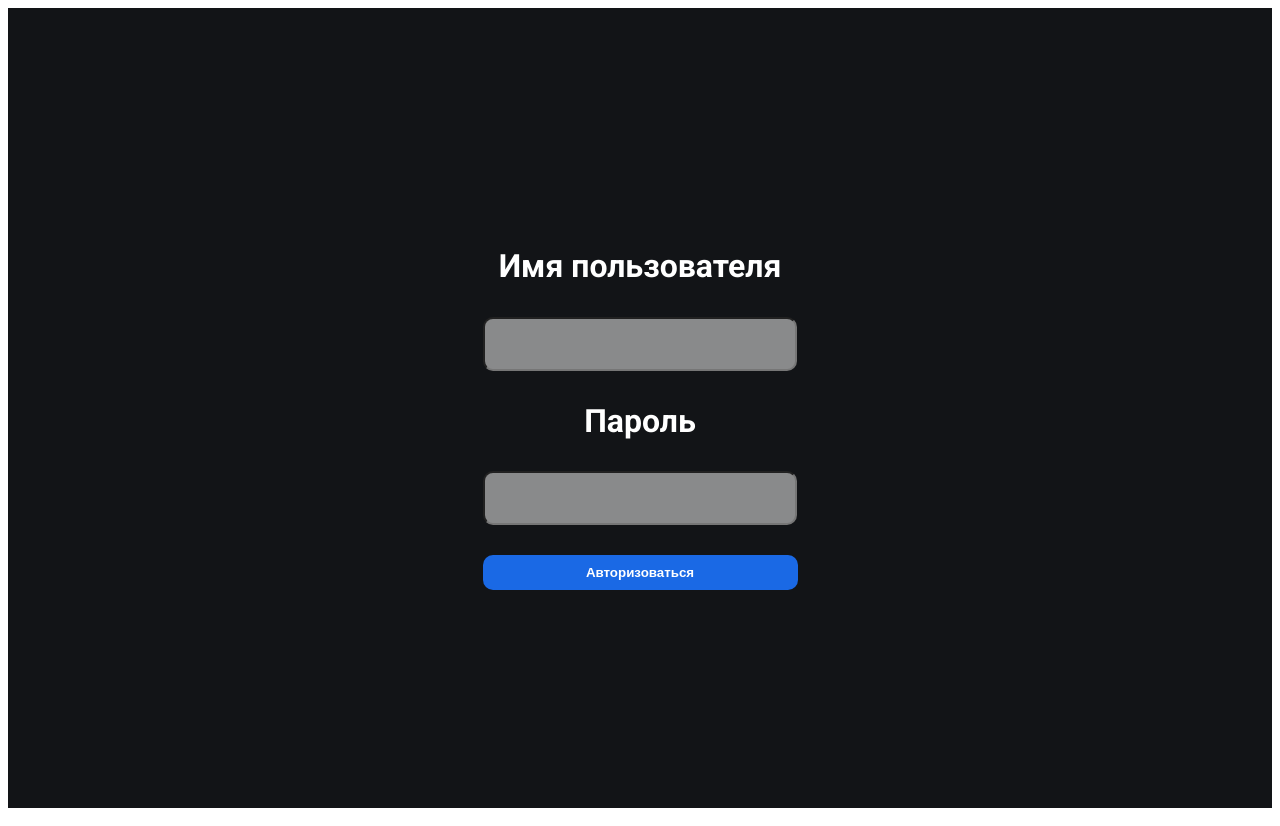
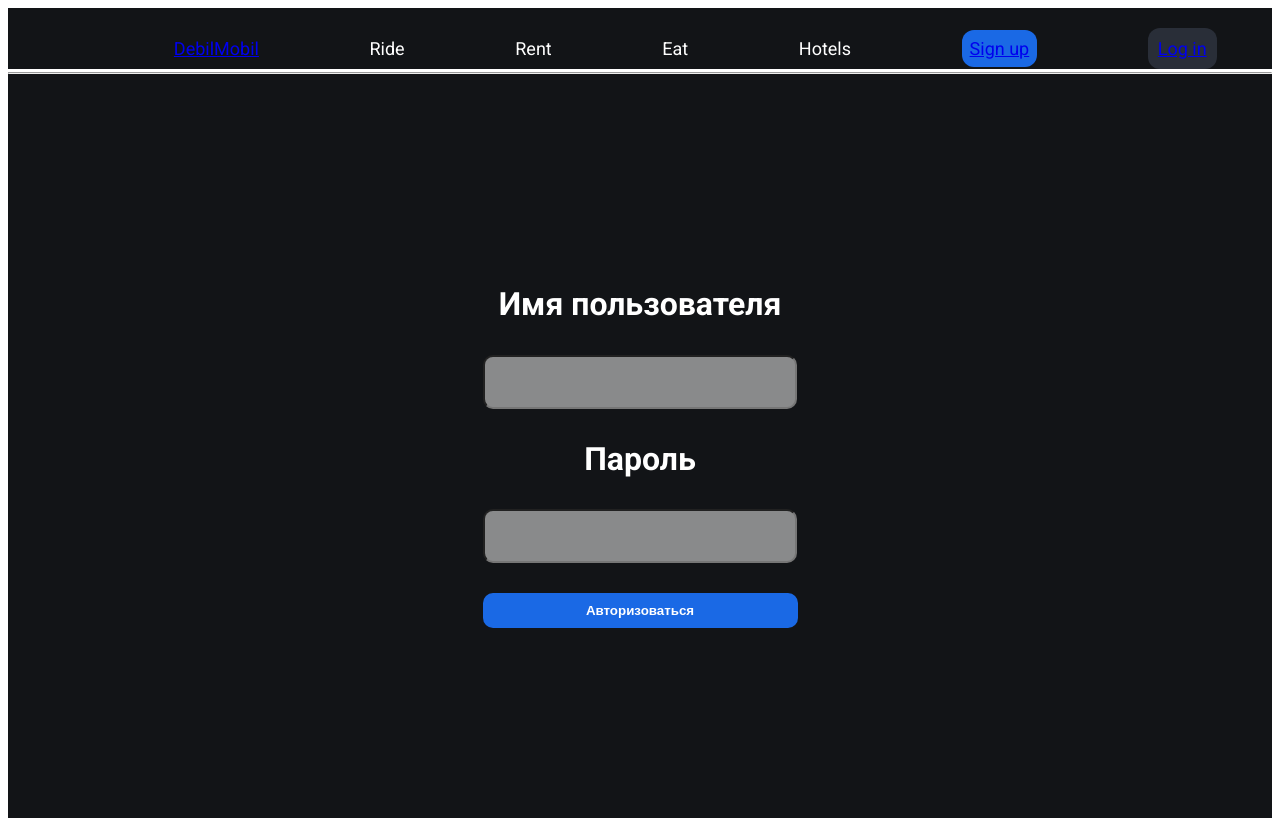
Before and after one commit to MementoSH/DebilMobil, a SvelteKit app: page /autorise in a window 1280 px wide. Built offline with nearby package versions, Linux system fonts and the light colour scheme.

Commit message:
initial commit

```diff
--- a/src/lib/components/Header.svelte
+++ b/src/lib/components/Header.svelte
@@ -20,6 +20,7 @@
         margin: 0;
     }
     .header{
+        margin-bottom: 3px;
         background-color: #121417;
         display: flex;
         align-items: center;
--- a/src/routes/autorise/+page.svelte
+++ b/src/routes/autorise/+page.svelte
@@ -1,4 +1,8 @@
+<script>
+import  Header  from '$lib/components/Header.svelte';
+</script>
 <body>
+    <Header />
 <div class="back">
     <div class="form">
         <div class="attributes"><h1>Имя пользователя</h1></div>
@@ -16,6 +20,9 @@
     @import url('https://fonts.googleapis.com/css2?family=Roboto:wght@400;700&display=swap');
 
 body {
+    min-height: 100vh;
+    display:grid;
+    grid-template-rows: auto 1fr;
     font-family: 'Roboto', sans-serif;
     margin: 0;
     padding: 0;
@@ -32,7 +39,7 @@ h1, input, button {
     display: flex;
     justify-content: center;
     align-items: center;
-    height: 100vh;
+    height: 93vh;
     overflow-y: hidden;
     margin: 0;
     padding: 0;
```
